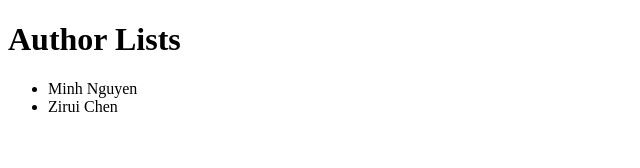
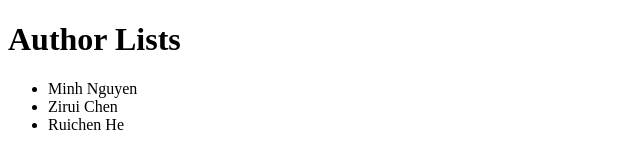
Before and after one commit to uyennguyen0901/Static-Website, a plain HTML site: page index.html in a window 1280 px wide. Shown: the whole page, without its empty margins (0-640 px from the left). Drawn offline with Linux system fonts and the light colour scheme.

Commit message:
Update author list

```diff
--- a/index.html
+++ b/index.html
@@ -8,6 +8,7 @@
         <ul>
             <li>Minh Nguyen</li>
             <li>Zirui Chen</li>
+            <li>Ruichen He</li>
         </ul>
     </body>
 
```
